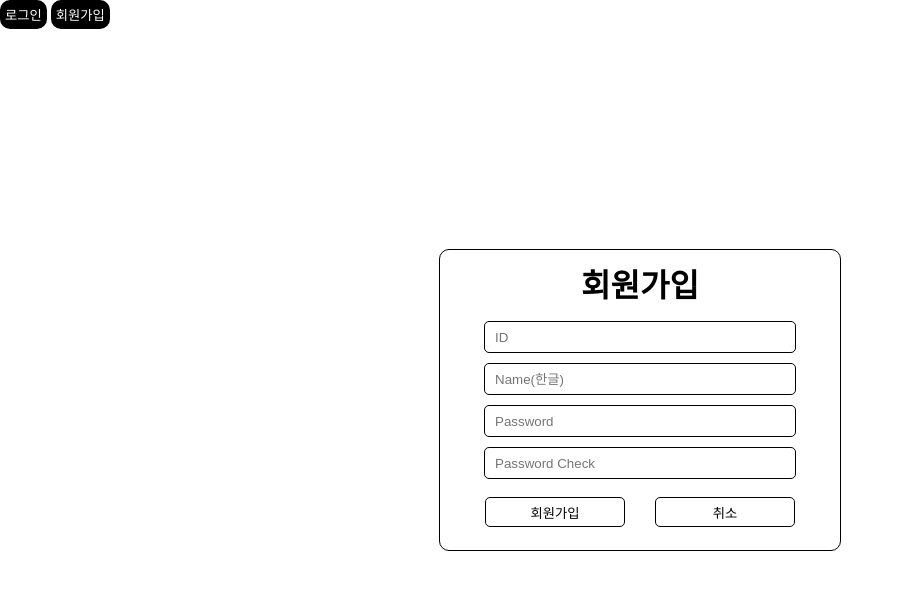
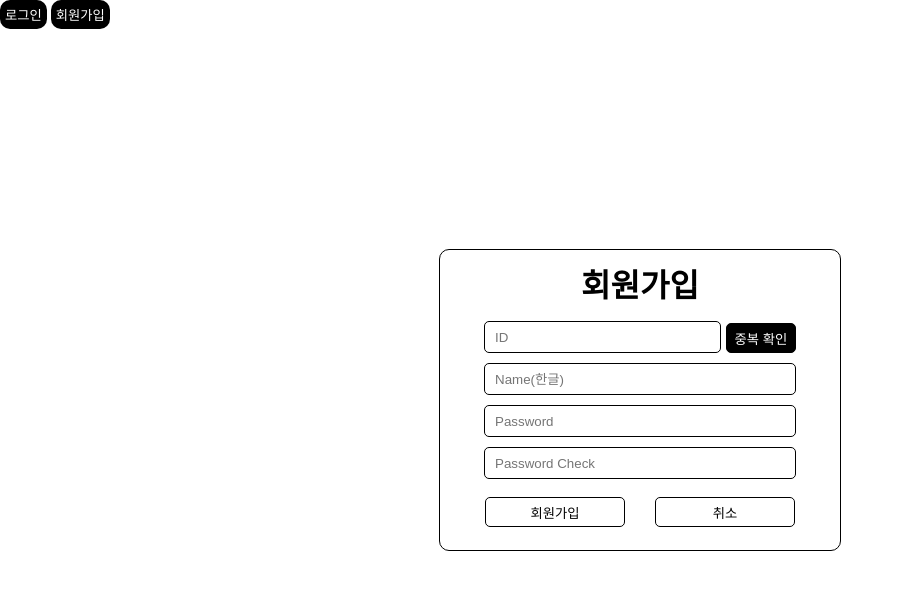
Before and after one commit to TaeWoongYoun/login_form, a PHP site: page / in a window 1280 px wide. Shown: the top 590 px of the page, without its empty margins (0-904 px from the left). Run offline with PHP 8.4, Linux system fonts and the light colour scheme.

Commit message:
chore : Desgin btn

```diff
--- a/index.php
+++ b/index.php
@@ -21,7 +21,8 @@ $conn = mysqli_connect('localhost', 'root', '', 'joinDB');
     <div class="join" id="joinModal">
         <h1>회원가입</h1>
         <form action="join.php" method="post" onsubmit="return sendit()  ">
-            <p><input type="text" name="join-id" id="join-id" placeholder="ID"></p>
+            <p><input type="text" name="join-id" id="join-id" placeholder="ID"><input type="button" id="idBtn" value="중복 확인" onclick="idBtn()"></p>
+            <p id="result" style="display: none;">&nbsp;</p>
             <p><input type="text" name="name" id="name" placeholder="Name(한글)"></p>
             <p><input type="password" name="join-pw" id="join-pw" placeholder="Password"></p>
             <p><input type="password" name="join-pw-check" id="join-pw-check" placeholder="Password Check"></p>
--- a/style.css
+++ b/style.css
@@ -43,11 +43,13 @@ button{
 .join input:not(input[type='submit'], input[type='reset']){
     width: 300px;
     height: 30px;
-    margin: 5px;
     padding-left: 10px;
     border: 1px solid black;
     border-radius: 5px;
+    margin: 5px;
 }
+
+
 
 input[type='submit'], input[type='reset']{
     width: 140px;
@@ -57,3 +59,19 @@ input[type='submit'], input[type='reset']{
     border: 1px solid black;
     border-radius: 5px;
 }
+
+#join-id{
+    width: 225px;
+}
+
+#idBtn {
+    position: relative;
+    top: 2px;
+    width: 70px;
+    margin-left: 0;
+    padding-left: 0;
+    border: 1px solid black;
+    background-color: black;
+    color: #fff;
+    cursor: pointer;
+}
```
Also changed, not shown: join.php (added).
